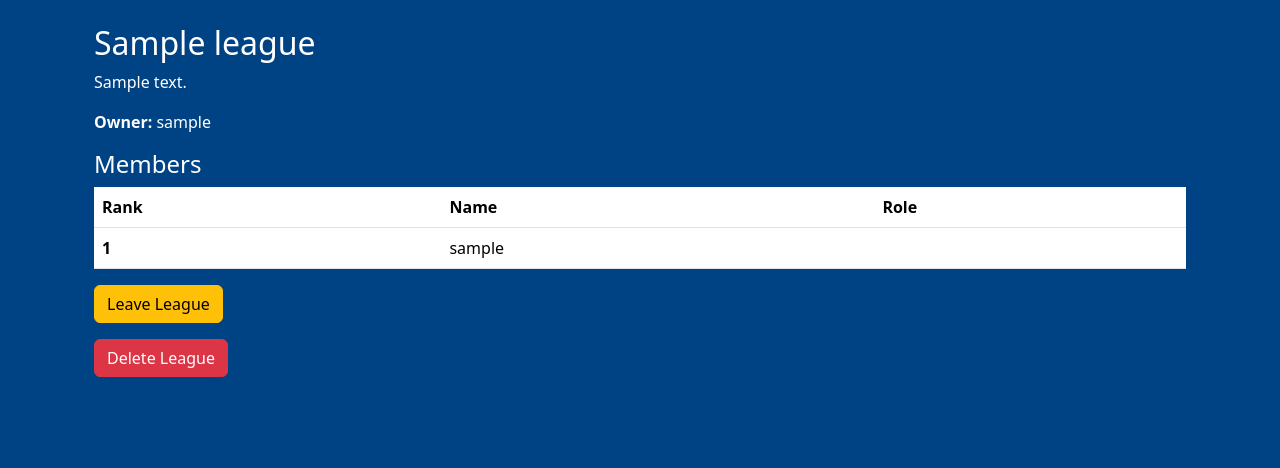
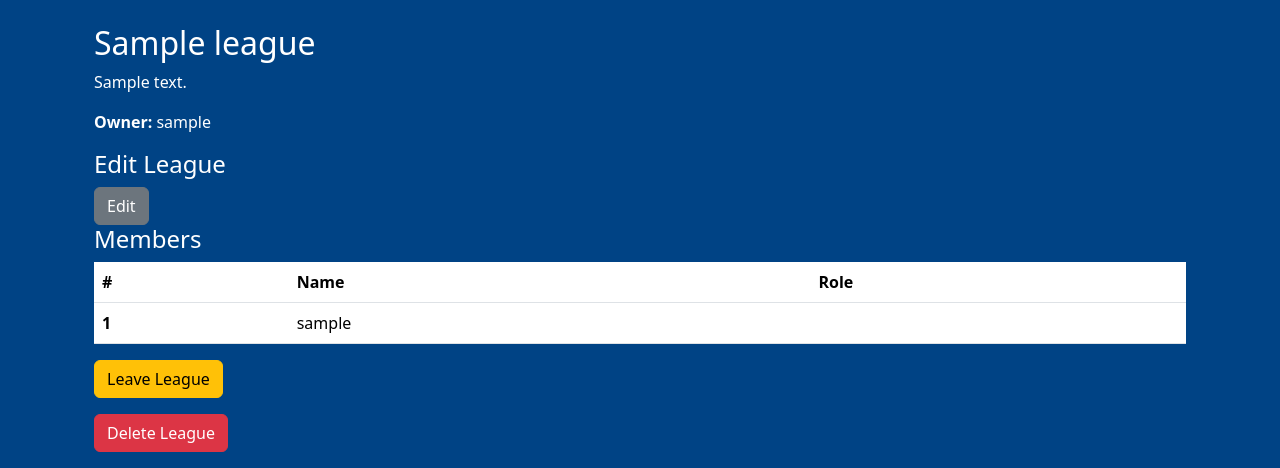
Before and after one commit to SeanKuehl/Group-18-Capstone, a Django app: page /leagues/1/ in a window 1280 px wide. Shown: the part 56-524 px from the top of the page. Run offline with Django 4.2, Linux system fonts and the light colour scheme; a user stored in the database is signed in; tables that the repository leaves empty hold one stand-in row (values such as "Sample post").

Commit message:
Added update feature to leagues.

```diff
--- a/Main/urls.py
+++ b/Main/urls.py
@@ -41,4 +41,5 @@ urlpatterns = [
     path('leagues/<int:league_id>/join/', join_league, name='join_league'),
     path('leagues/<int:league_id>/leave/', leave_league, name='leave_league'),
     path('leagues/<int:league_id>/delete/', delete_league, name='delete_league'),
+    path('leagues/<int:league_id>/update/', update_league, name='update_league'),
 ]
--- a/Main/views.py
+++ b/Main/views.py
@@ -326,4 +326,28 @@ def league_list(request):
 def league_detail(request, league_id):
     league = get_object_or_404(League, id=league_id)
     members = league.members.all()
-    return render(request, 'leagues/league_detail.html', {'league': league, 'members': members})
+
+    if request.method == 'POST':
+        if request.user == league.owner:
+            form = LeagueForm(request.POST, instance=league)
+            if form.is_valid():
+                form.save()
+                return redirect('league_detail', league_id=league.id)
+    else:
+        form = LeagueForm(instance=league)
+
+    return render(request, 'leagues/league_detail.html', {'league': league, 'members': members, 'form': form})
+
+@login_required
+def update_league(request, league_id):
+    league = get_object_or_404(League, id=league_id)
+    if request.user != league.owner:
+        return redirect('league_detail', league_id=league.id)
+
+    if request.method == 'POST':
+        form = LeagueForm(request.POST, instance=league)
+        if form.is_valid():
+            form.save()
+            return redirect('league_detail', league_id=league.id)
+
+    return render(request, 'leagues/league_detail.html', {'league': league, 'members': league.members.all(), 'form': form})
--- a/templates/leagues/league_detail.html
+++ b/templates/leagues/league_detail.html
@@ -6,11 +6,38 @@
     <p>{{ league.description }}</p>
     <p><strong>Owner:</strong> {{ league.owner.username }}</p>
 
+    {% if user == league.owner %}
+      <h4 id="edit-header">Edit League</h4>
+      <button type="button" id="edit-button" class="btn btn-secondary">Edit</button>
+
+      <div id="edit-form" style="display: none;">
+        <form id="edit-league-form" method="post" action="{% url 'league_detail' league.id %}">
+          {% csrf_token %}
+          <div class="mb-3 row">
+            <label for="id_name" class="col-sm-2 col-form-label">League Name</label>
+            <div class="col-sm-10">
+              <input type="text" class="form-control" id="id_name" name="name" value="{{ league.name }}" readonly>
+            </div>
+          </div>
+          <div class="mb-3 row">
+            <label for="id_description" class="col-sm-2 col-form-label">Description</label>
+            <div class="col-sm-10">
+              <textarea class="form-control" id="id_description" name="description" rows="3" readonly>{{ league.description }}</textarea>
+            </div>
+          </div>
+          <div class="text-center">
+            <button type="submit" id="save-button" class="btn btn-primary d-none">Save</button>
+            <button type="button" id="cancel-button" class="btn btn-danger" onclick="window.history.back()">Cancel</button>
+          </div>
+        </form>
+      </div>
+    {% endif %}
+
     <h4>Members</h4>
     <table class="table">
       <thead>
         <tr>
-          <th scope="col">Rank</th>
+          <th scope="col">#</th>
           <th scope="col">Name</th>
           <th scope="col">Role</th>
         </tr>
@@ -53,4 +80,14 @@
       </form>
     {% endif %}
   </div>
+
+  <script>
+    document.getElementById('edit-button').addEventListener('click', function() {
+      document.getElementById('id_name').readOnly = false;
+      document.getElementById('id_description').readOnly = false;
+      document.getElementById('edit-button').classList.add('d-none');
+      document.getElementById('save-button').classList.remove('d-none');
+      document.getElementById('edit-form').style.display = 'block';
+    });
+  </script>
 {% endblock %}
```
